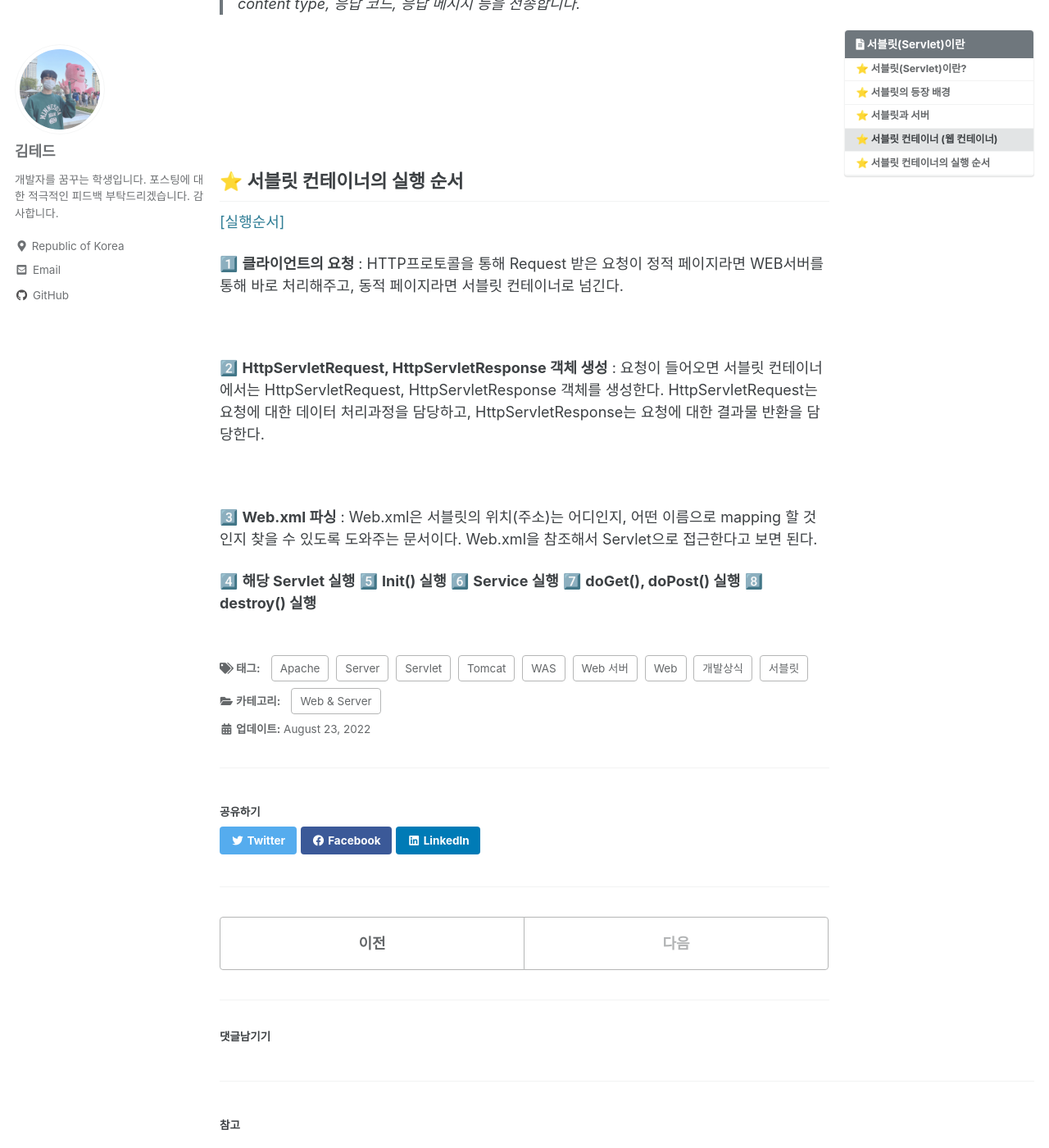
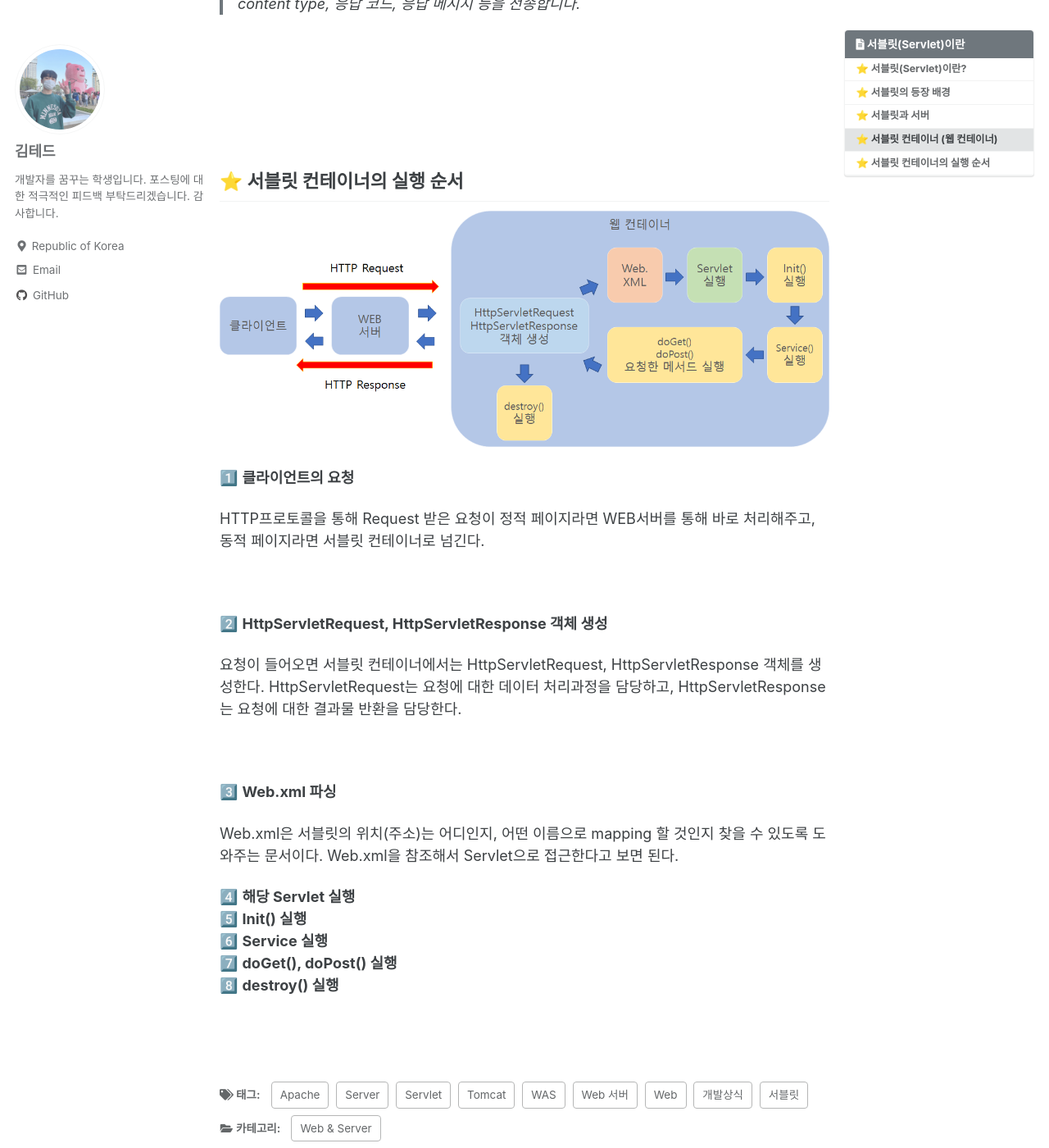
Before and after one commit to idkim97/idkim97.github.io, a Jekyll site: the page built from _posts/2022-08-23-서블릿(Servlet)이란.md, in a window 1280 px wide and 1400 px high, scrolled down 3115 px. Shown: the whole window at 82% size. Built offline with Jekyll 4.4.1, drawn with Linux system fonts in a browser that asks for light colours; cached includes are drawn as plain includes; comment, search, counter and statistics services are not loaded.

Commit message:
Update 2022-08-23-서블릿(Servlet)이란.md

```diff
--- a/_posts/2022-08-23-서블릿(Servlet)이란.md
+++ b/_posts/2022-08-23-서블릿(Servlet)이란.md
@@ -66,23 +66,33 @@
 <br><br><br><br>
 
 ## ⭐ 서블릿 컨테이너의 실행 순서
-[\[실행순서\]](https://sgcomputer.tistory.com/226)
+<p align="center">
+<img src="https://github.com/idkim97/idkim97.github.io/blob/master/img/servlet4.png?raw=true">
+</p>
 
 1️⃣ **클라이언트의 요청**
-	: HTTP프로토콜을 통해 Request 받은 요청이 정적 페이지라면 WEB서버를 통해 바로 처리해주고, 동적 페이지라면 서블릿 컨테이너로 넘긴다.
+
+HTTP프로토콜을 통해 Request 받은 요청이 정적 페이지라면 WEB서버를 통해 바로 처리해주고, 동적 페이지라면 서블릿 컨테이너로 넘긴다.
 
 <br>
 
 2️⃣ **HttpServletRequest, HttpServletResponse 객체 생성**
-	: 요청이 들어오면 서블릿 컨테이너에서는 HttpServletRequest, HttpServletResponse 객체를 생성한다. HttpServletRequest는 요청에 대한 데이터 처리과정을 담당하고, HttpServletResponse는 요청에 대한 결과물 반환을 담당한다.
+
+요청이 들어오면 서블릿 컨테이너에서는 HttpServletRequest, HttpServletResponse 객체를 생성한다. HttpServletRequest는 요청에 대한 데이터 처리과정을 담당하고, HttpServletResponse는 요청에 대한 결과물 반환을 담당한다.
 
 <br>
 
 3️⃣ **Web.xml 파싱**
-	: Web.xml은 서블릿의 위치(주소)는 어디인지, 어떤 이름으로 mapping 할 것인지 찾을 수 있도록 도와주는 문서이다. Web.xml을 참조해서 Servlet으로 접근한다고 보면 된다.
+
+Web.xml은 서블릿의 위치(주소)는 어디인지, 어떤 이름으로 mapping 할 것인지 찾을 수 있도록 도와주는 문서이다. Web.xml을 참조해서 Servlet으로 접근한다고 보면 된다.
 
 4️⃣ **해당 Servlet 실행**
+<br>
 5️⃣ **Init() 실행**
+<br>
 6️⃣ **Service 실행**
+<br>
 7️⃣ **doGet(), doPost() 실행**
+<br>
 8️⃣ **destroy() 실행**
+<br><br><br>
```
